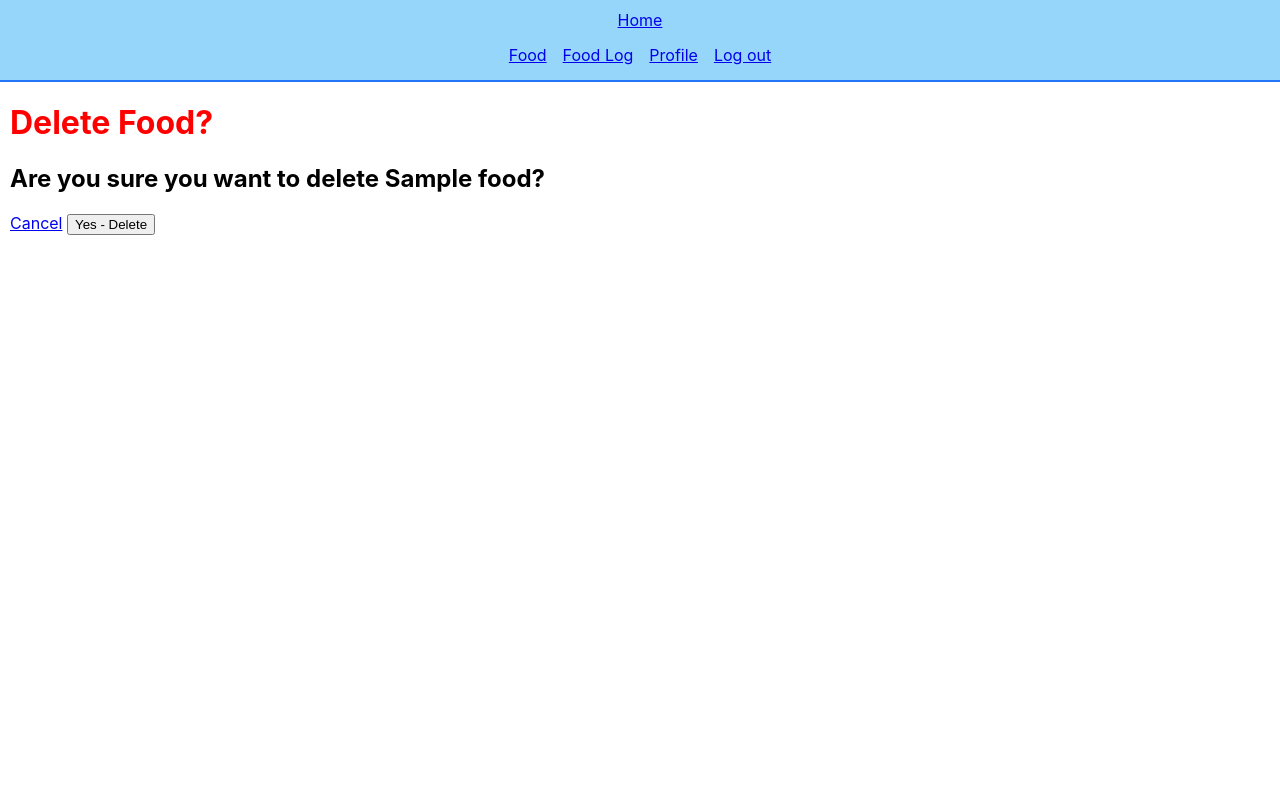
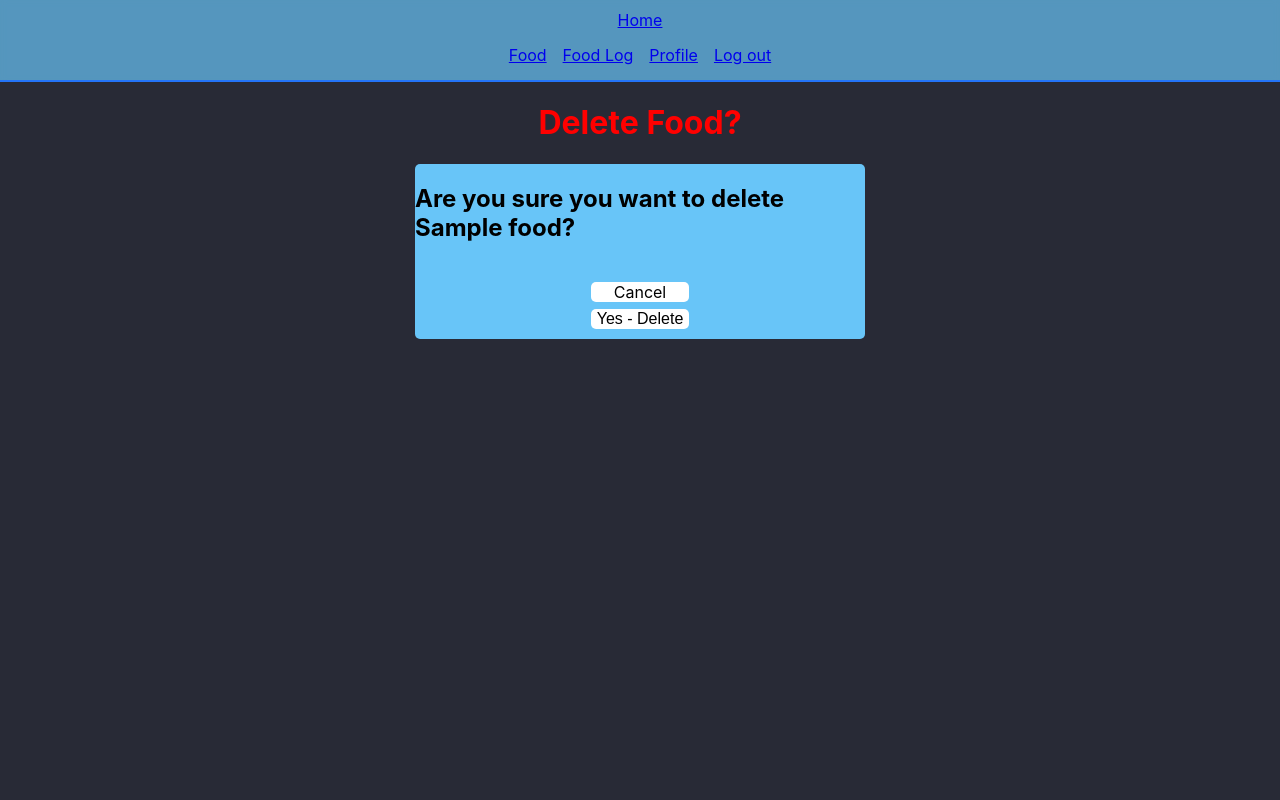
Before and after one commit to JImmyJImmy0/thehustle, a Django app: page /food/1/delete/ in a window 1280 px wide. Run offline with Django 3.2, Linux system fonts and the light colour scheme; a user stored in the database is signed in; tables that the repository leaves empty hold one stand-in row (values such as "Sample post").

Commit message:
style food delete form

```diff
--- a/main_app/static/css/food-confirm-delete.css
+++ b/main_app/static/css/food-confirm-delete.css
@@ -1,3 +1,60 @@
+body {
+    background-color: rgb(40, 42, 54);
+}
+
+main {
+    display: flex;
+    flex-direction: column;
+    justify-content: center;
+    align-items: center;
+}
+
 h1 {
     color: red;
 }
+
+.delete-container {
+    display: flex;
+    flex-direction: column;
+    align-items: center;
+    justify-content: center;
+    background-color: rgb(104, 197, 248);
+    width: 450px;
+    border-radius: 5px;
+}
+
+.delete-form {
+    display: flex;
+    flex-direction: column;
+    margin-top: 20px;
+    margin-bottom: 10px;
+}
+
+.cancel-btn {
+    height: 20px;
+    background-color: white;
+    text-align: center;
+    margin-bottom: 7px;
+    border-radius: 5px;
+    text-decoration: none;
+    color: black;
+}
+
+.cancel-btn:hover {
+    background-color: green;
+    text-decoration: underline;
+    color: white;
+}
+
+.delete-btn {
+    font-size: 16px;
+    background-color: white;
+    border-radius: 5px;
+    border: none;
+}
+
+.delete-btn:hover {
+    background-color: red;
+    text-decoration: underline;
+    color: white;
+}
--- a/main_app/templates/main_app/food_confirm_delete.html
+++ b/main_app/templates/main_app/food_confirm_delete.html
@@ -10,6 +10,8 @@
 <div class='page-header'>
     <h1>Delete Food?</h1>
 </div>
+
+<div class="delete-container">
     <h2>Are you sure you want to delete {{ object.name }}?</h2>
 
     <form action="" method="POST" class='delete-form'>
@@ -17,5 +19,6 @@
         <a href="{% url 'foods_index' %}" class='cancel-btn'>Cancel</a>
         <button type='submit' class='delete-btn'>Yes - Delete</button>
     </form>
+</div>
 
 {% endblock %}
```
Lines whose indentation alone changed are shown as unchanged.
